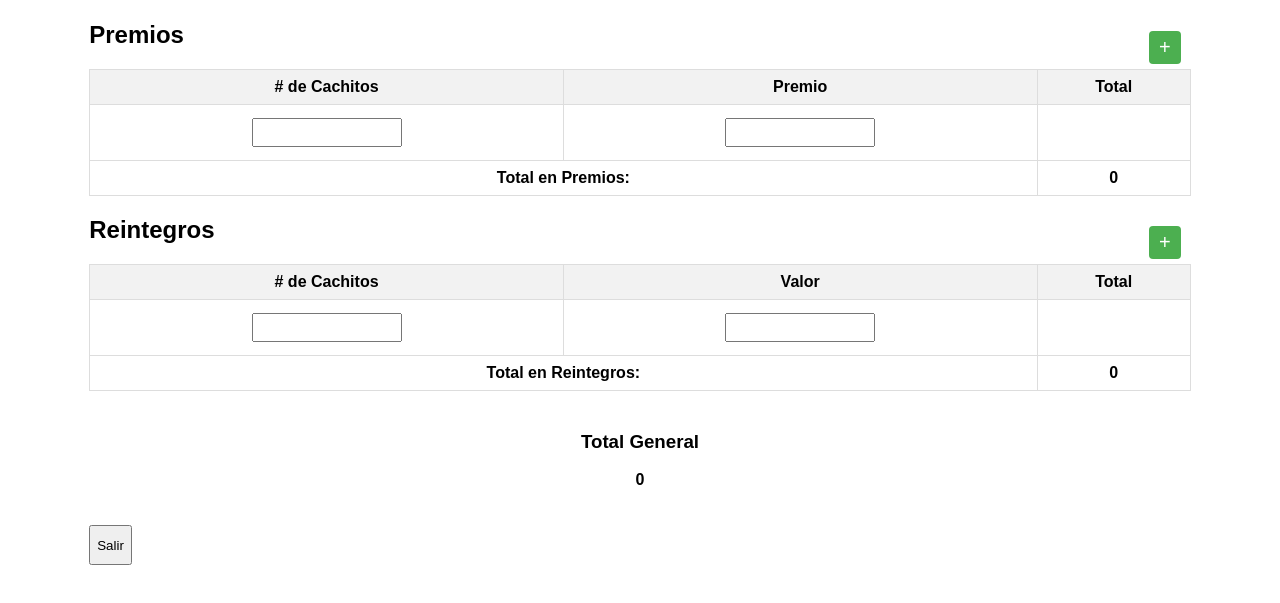
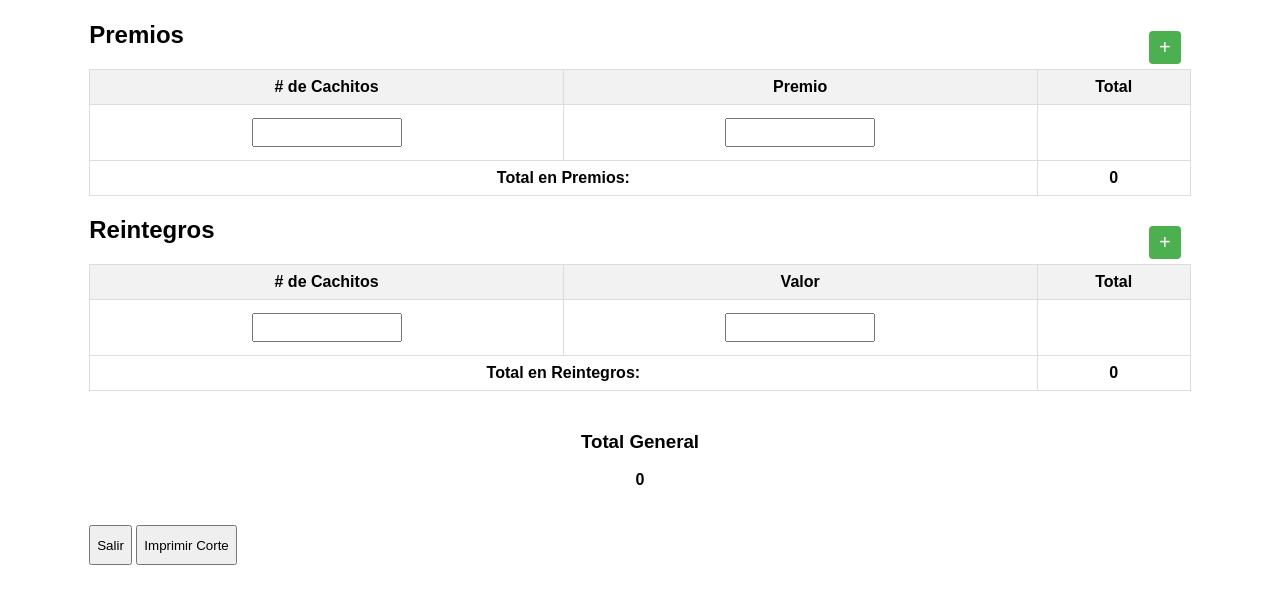
Before and after one commit to l4ms21/devolucion_benitez, a plain HTML site: page PyR.html in a window 1280 px wide. Shown: the part 107-710 px from the top of the page. Drawn offline with Linux system fonts and the light colour scheme.

Commit message:
Update PyR.html

```diff
--- a/PyR.html
+++ b/PyR.html
@@ -133,6 +133,7 @@
             <script>function salir() {
             window.close();
         }</script></button>
+        <button id="print-button" onclick="imprimirPagina()">Imprimir Corte</button>
         </div>
     </div>
 
```
